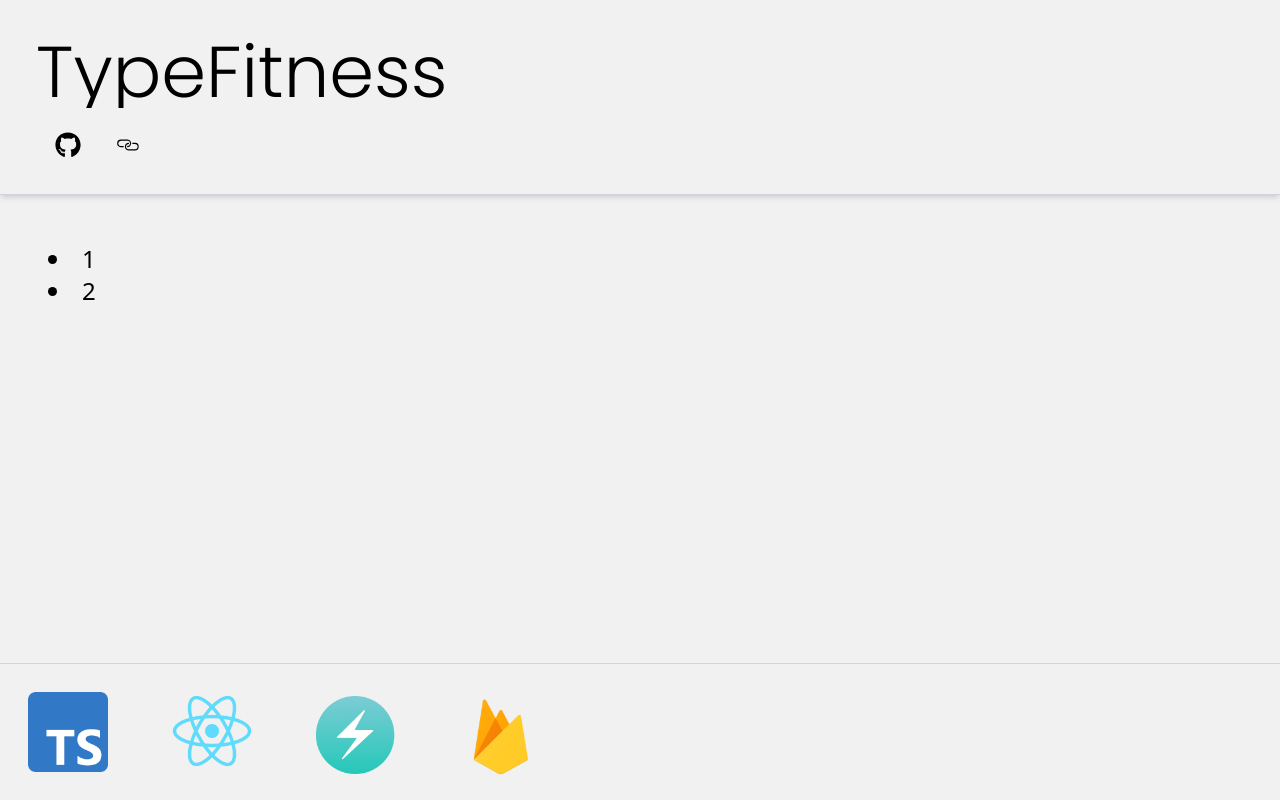
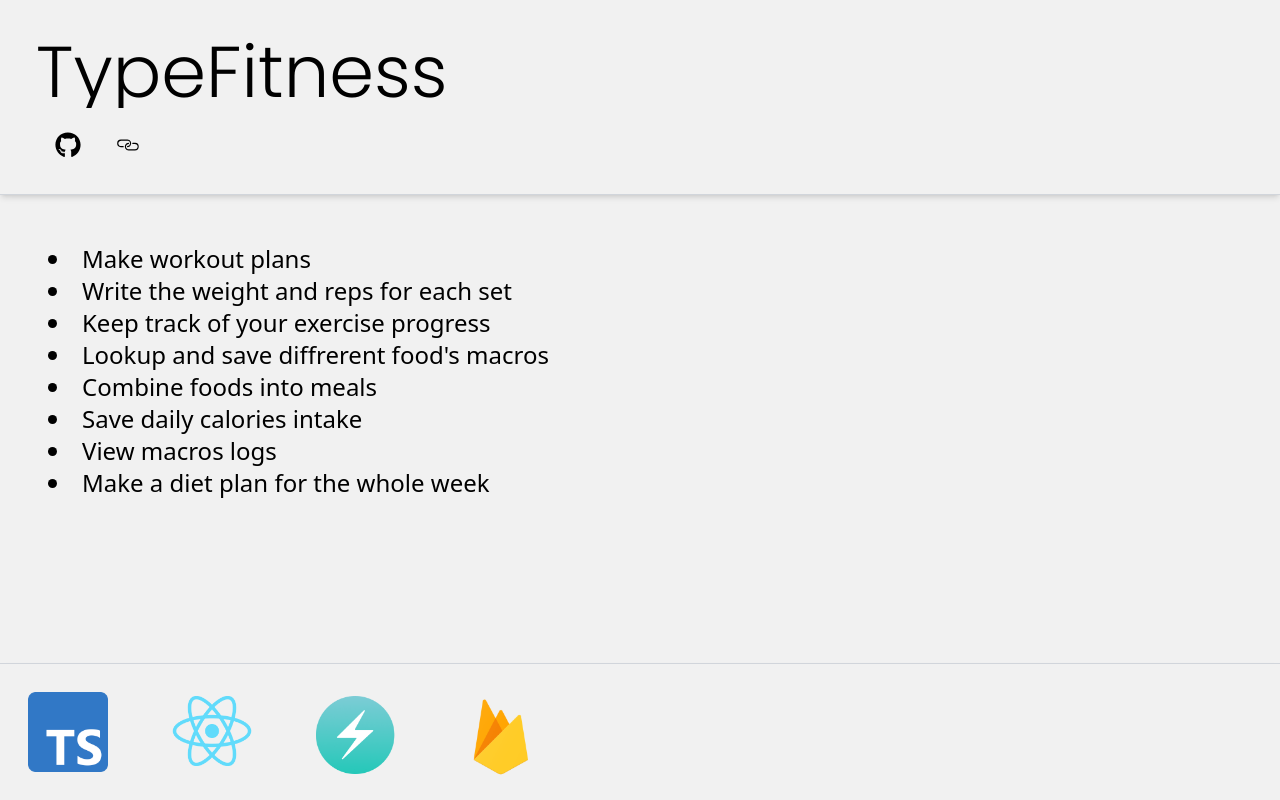
Before and after one commit to teoMarinov/portolio, a React (Vite) app: page /typeFitness in a window 1280 px wide. Built offline with nearby package versions, Linux system fonts and the light colour scheme; the HTML template or start-up script is replaced by a standard one.

Commit message:
fix loading screen on project page reload

```diff
--- a/src/App.jsx
+++ b/src/App.jsx
@@ -10,29 +10,36 @@ import TypeFitness from './components/Projects/ProjectInfo/TypeFitness';
 
 export default function App() {
 
-  const [loadingScreen, setLoadingScreen] = useState(true);
+  const [loadingScreen, setLoadingScreen] = useState(false);
   const [allowScroll, setAllowScroll] = useState(false);
 
   const location = useLocation();
 
-  // useEffect(() => {
-  //   setTimeout(() => {
-  //     setLoadingScreen(false);
-  //   }, 3000)
-  //   setTimeout(() => {
-  //     setAllowScroll(true);
-  //   }, 5000)
-  // }, [])
+  useEffect(() => {
+    if (location.pathname !== "/") {
+      setLoadingScreen(false);
+      setAllowScroll(true);
+      return
+    }
+    setLoadingScreen(true);
+
+    setTimeout(() => {
+      setLoadingScreen(false);
+    }, 3000)
+    setTimeout(() => {
+      setAllowScroll(true);
+    }, 5000)
+  }, [location.pathname])
 
 
   return (
 
     <ReactLenis root>
-      {/* <AnimatePresence>
+      <AnimatePresence>
         {loadingScreen && <LoadingScreen />}
-      </AnimatePresence> */}
+      </AnimatePresence>
       {
-        // loadingScreen ||
+        loadingScreen ||
         <div className={clsx("w-screen overflow-hidden", allowScroll ? 'h-full' : 'h-screen')}>
           <AnimatePresence mode='wait'>
             <Routes key={location.pathname}>
--- a/src/components/Projects/ProjectInfo/ProjectInfoTamplate.jsx
+++ b/src/components/Projects/ProjectInfo/ProjectInfoTamplate.jsx
@@ -1,14 +1,16 @@
 import { motion } from "framer-motion"
 import { FaGithub } from "react-icons/fa";
 import { CiLink } from "react-icons/ci";
+import { useNavigate } from "react-router-dom";
 
 const ProjectInfoTamplate = ({ children, gitHub, link, title, description }) => {
+  const navigate = useNavigate()
 
   return (
 
-    <div className="flex flex-col justify-between h-screen">
+    <div className="flex flex-col justify-between h-screen fixed">
 
-      <div className="w-screen border-b border-gray-300 shadow-md p-9 font-poppins">
+      <div onClick={() => navigate('/')} className="w-screen border-b border-gray-300 shadow-md p-9 font-poppins">
         <motion.h1
           initial={{
             width: 0
@@ -16,7 +18,7 @@ const ProjectInfoTamplate = ({ children, gitHub, link, title, description }) =>
           animate={{
             width: 'fit-content'
           }}
-          transition={{ duration: 0.4, ease: 'easeIn' }}
+          transition={{ duration: 0.4, delay: 0.05, ease: 'easeIn' }}
           className=" overflow-hidden text-7xl  font-light"
         >
           {title}
@@ -51,16 +53,18 @@ const ProjectInfoTamplate = ({ children, gitHub, link, title, description }) =>
         </motion.div>
       </div>
 
-      <div className="h-full p-12 text-2xl">
+      <div className="h-full p-12 text-2xl overflow-auto">
         {description.map((text, index) => (
           <motion.li
             initial={{
+              translateX: '100px',
               opacity: 0
             }}
             animate={{
+              translateX: '0px',
               opacity: 1
             }}
-            transition={{ duration: 0.3, delay: 0.9 + index * 0.2, ease: 'circOut' }}
+            transition={{ duration: 0.2, delay: 0.9 + index * 0.2, ease: 'circOut' }}
 
             key={index}
           >
@@ -74,12 +78,14 @@ const ProjectInfoTamplate = ({ children, gitHub, link, title, description }) =>
           {children.map((child, index) => (
             <motion.div
               initial={{
+                translateY: '100px',
                 opacity: 0
               }}
               animate={{
+                translateY: '0px',
                 opacity: 1
               }}
-              transition={{ duration: 0.3, delay: 0.3 * description.length + 0.9 + index * 0.2, ease: 'circOut' }}
+              transition={{ duration: 0.3, delay: 0.2 * description.length + 0.95 + index * 0.1, ease: 'circOut' }}
               key={index}
               className="size-20"
             >
--- a/src/components/Projects/ProjectInfo/TypeFitness.jsx
+++ b/src/components/Projects/ProjectInfo/TypeFitness.jsx
@@ -6,8 +6,14 @@ import chakraUi from "../../../assets/SkillsIcons/chakraUI.png"
 
 const TypeFitness = () => {
     const description = [
-        '1',
-        '2'
+        'Make workout plans',
+        'Write the weight and reps for each set',
+        'Keep track of your exercise progress',
+        "Lookup and save diffrerent food's macros",
+        "Combine foods into meals",
+        "Save daily calories intake",
+        "View macros logs",
+        "Make a diet plan for the whole week",
     ]
     return (
         <ProjectInfoTamplate
```
